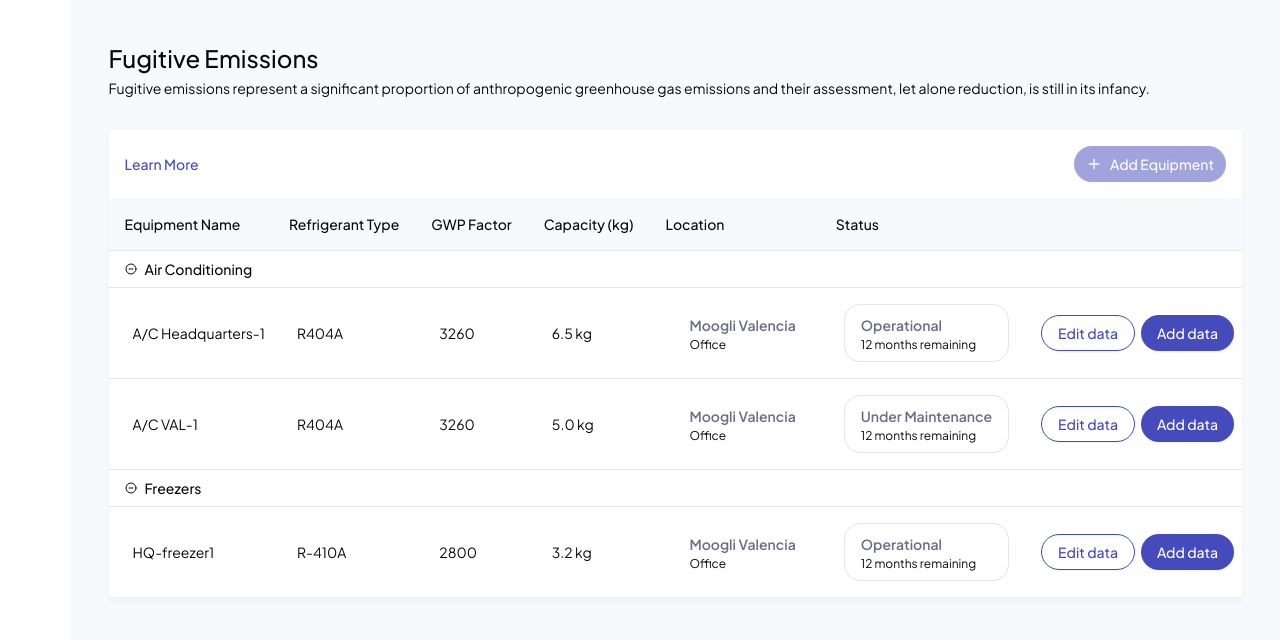
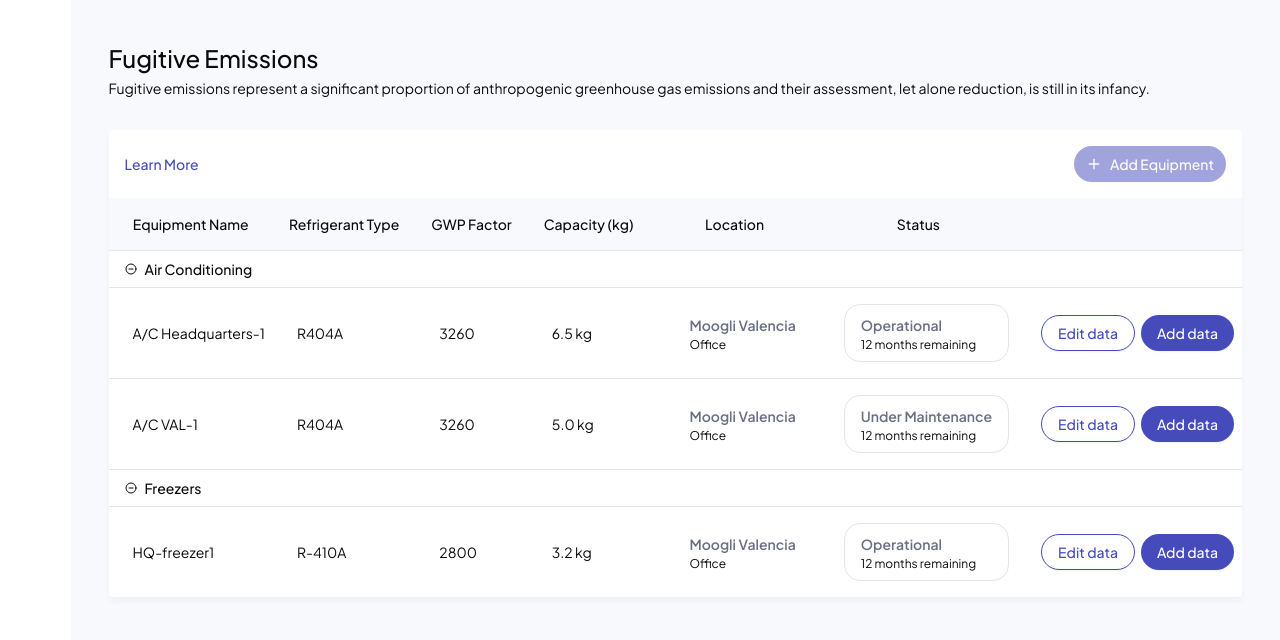
Before and after one commit to rarribas/moogli_fugitive_emissions, a React (Vite) app: page / in a window 1280 px wide. Shown: the top 640 px of the page. Built offline with nearby package versions, Linux system fonts and the light colour scheme.

Commit message:
center cols in table

```diff
--- a/src/components/TableConfiguration.jsx
+++ b/src/components/TableConfiguration.jsx
@@ -13,10 +13,12 @@ export const headerColumns = [
   {
     accessorKey: "equipmentName",
     header: "Equipment Name",
+    meta: { className: "text-center" },
   },
   {
     accessorKey: "refrigerantType",
     header: "Refrigerant Type",
+    meta: { className: "text-center" },
     cell: ({ getValue }) => {
       const value = getValue()
       return getRefrigerantTypeLabel(value)
@@ -25,10 +27,12 @@ export const headerColumns = [
   {
     accessorKey: "gwp_factor",
     header: "GWP Factor",
+    meta: { className: "text-center" },
   },
   {
     accessorKey: "capacity",
     header: "Capacity (kg)",
+    meta: { className: "text-center" },
     cell: ({ getValue }) => {
       const value = getValue()
       return `${value} kg`
@@ -37,6 +41,7 @@ export const headerColumns = [
   {
     accessorKey: "location",
     header: "Location",
+    meta: { className: "text-center" },
     cell: ({ getValue }) => {
       const value = getValue()
       return(
@@ -50,6 +55,7 @@ export const headerColumns = [
   {
     accessorKey: "status",
     header: "Status",
+    meta: { className: "text-center" },
     cell: ({ getValue }) => {
       const value = getValue()
       return(
--- a/src/components/ui/DataTable.jsx
+++ b/src/components/ui/DataTable.jsx
@@ -12,6 +12,8 @@ import {
   TableHeader,
   TableRow,
 } from "@/components/ui/Table"
+
+import { cn } from "@/lib/utils"
 
 import {CircleMinus} from "lucide-react";
 
@@ -30,7 +32,7 @@ export default function DataTable({className, columns, data}){
             <TableRow key={headerGroup.id}>
               {headerGroup.headers.map((header) => {
                 return (
-                  <TableHead key={header.id} className="p-4">
+                  <TableHead key={header.id} className={cn("p-4", header.column.columnDef.meta?.className)}>
                     {header.isPlaceholder
                       ? null
                       : flexRender(
```
